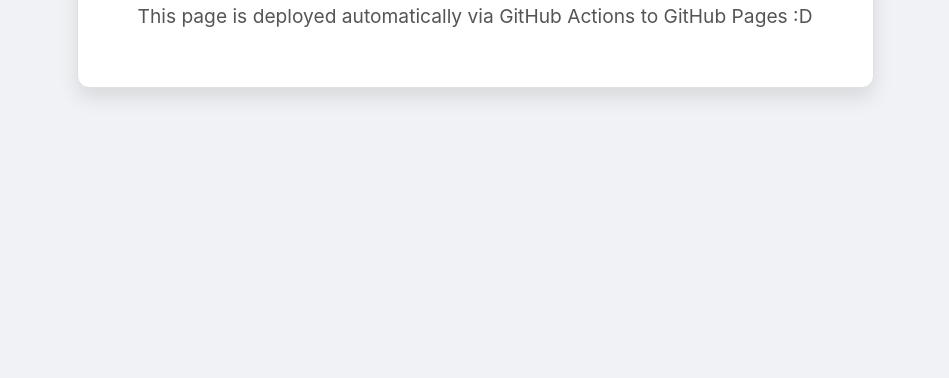
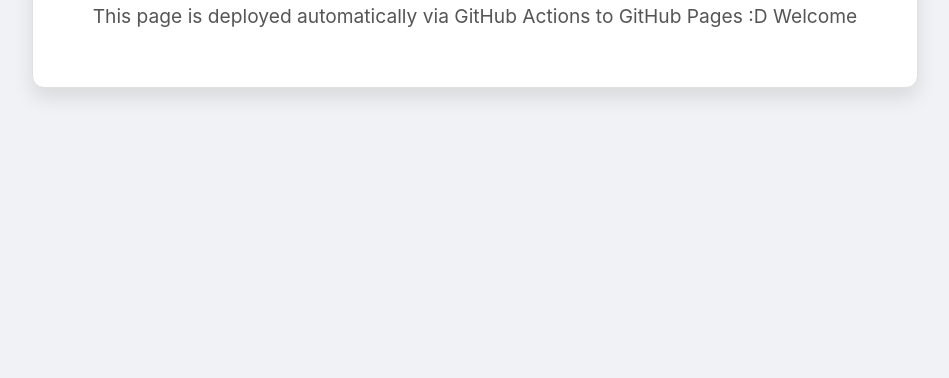
Before and after one commit to Arundhuti2000/DevOps-Roadmap, a plain HTML site: page github-pages-deployment/index.html in a window 1280 px wide. Shown: the part 422-800 px from the top of the page, without its empty margins (165-1114 px from the left). Drawn offline with Linux system fonts and the light colour scheme.

Commit message:
Update index.html

```diff
--- a/github-pages-deployment/index.html
+++ b/github-pages-deployment/index.html
@@ -37,7 +37,7 @@
 <body>
     <div class="container">
         <h1>Hello, GitHub Actions!</h1>
-        <p>This page is deployed automatically via GitHub Actions to GitHub Pages :D</p>
+        <p>This page is deployed automatically via GitHub Actions to GitHub Pages :D Welcome</p>
     </div>
 </body>
 </html>
```
